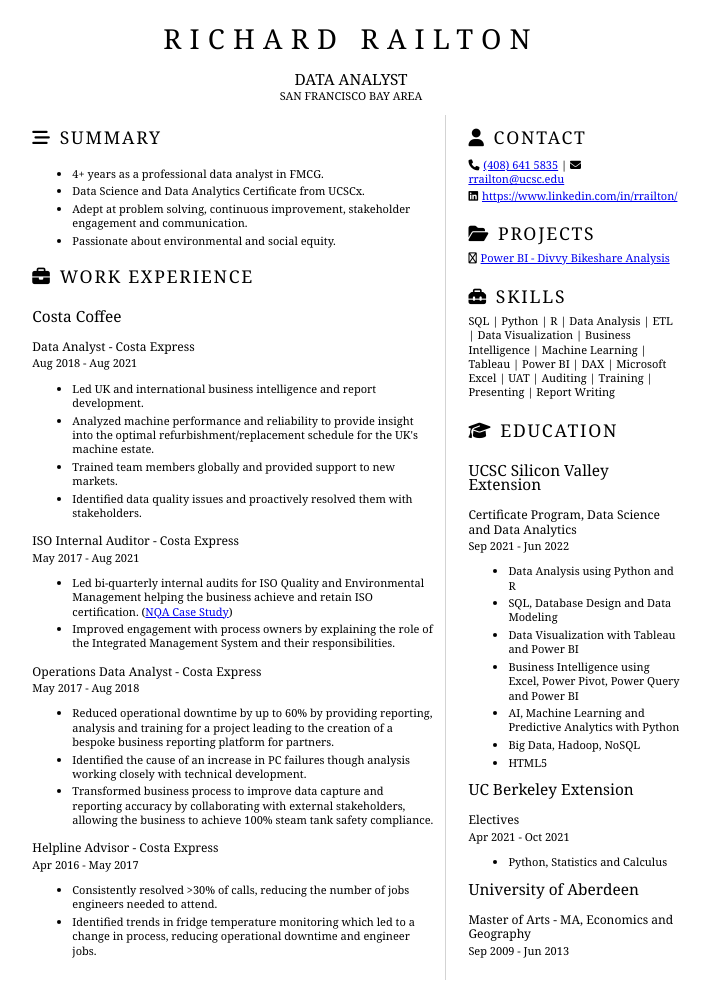
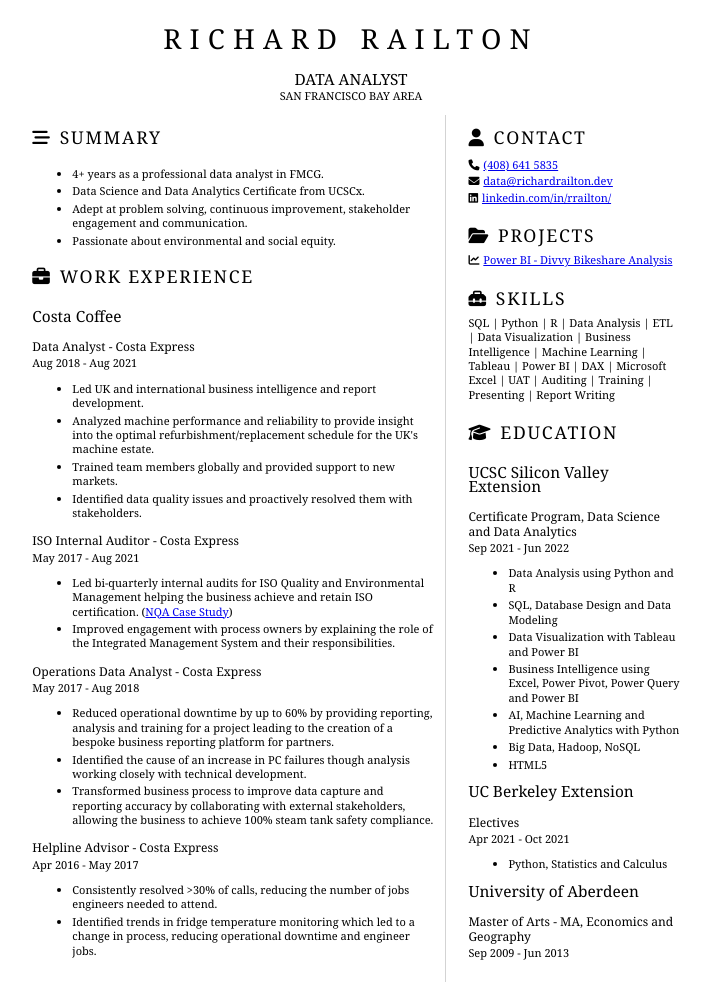
Before and after one commit to rrailton/resume, a plain HTML site: page index.html in a window 1280 px wide. Shown: the whole page, without its empty margins (289-1000 px from the left). Drawn offline with Linux system fonts and the light colour scheme.

Commit message:
update icons

```diff
--- a/index.html
+++ b/index.html
@@ -69,13 +69,15 @@
 					<h2> <i class="fa-solid fa-user" aria-hidden="true"></i> CONTACT</h2>
 					<p>
                             <i class="fa-solid fa-phone" aria-hidden="true"></i>
-                            <a href="tel:+14086415835" title="Call me">(408) 641 5835</a> |
+                            <a href="tel:+14086415835" title="Call me">(408) 641 5835</a>
+                    </p>
+                    <p>
                             <i class="fa fa-envelope" aria-hidden="true"></i>
-                            <a href="mailto:rrailton@ucsc.edu" title="Email me">rrailton@ucsc.edu</a>
+                            <a href="mailto:data@richardrailton.dev" title="Email me">data@richardrailton.dev</a>
                     </p>
                     <p>
                             <i class="fab fa-linkedin" aria-hidden="true"></i>
-                            <a href="https://www.linkedin.com/in/rrailton/" title="View my profile on LinkedIn" target="_blank" rel="external noreferrer noopener">https://www.linkedin.com/in/rrailton/ </a>
+                            <a href="https://www.linkedin.com/in/rrailton/" title="View my profile on LinkedIn" target="_blank" rel="external noreferrer noopener">linkedin.com/in/rrailton/ </a>
                     </p>
                 <!-- |
                             <i class="fa-brands fa-twitter"></i>
@@ -93,7 +95,7 @@
 				</section>
                 <section>
 					<h2><i class="fa-solid fa-folder-open" aria-hidden="true"></i> PROJECTS</h2>
-                    <i class="fa-regular fa-chart-line" aria-hidden="true"></i>
+                    <i class="fa-solid fa-chart-line" aria-hidden="true"></i>
                     <a href="https://app.powerbi.com/view?r=eyJrIjoiMjNmMDVjODAtZDVlMi00NjZjLTg4MzQtMDI5NDI5MjVkNjQ2IiwidCI6ImRmODY3OWNkLWE4MGUtNDVkOC05OWFjLWM4M2VkN2ZmOTVhMCJ9"  title="View interactive report in Power BI." target="_blank" rel="external noreferrer noopener">Power BI - Divvy Bikeshare Analysis</a>
                 </section>
 				<section>
```
